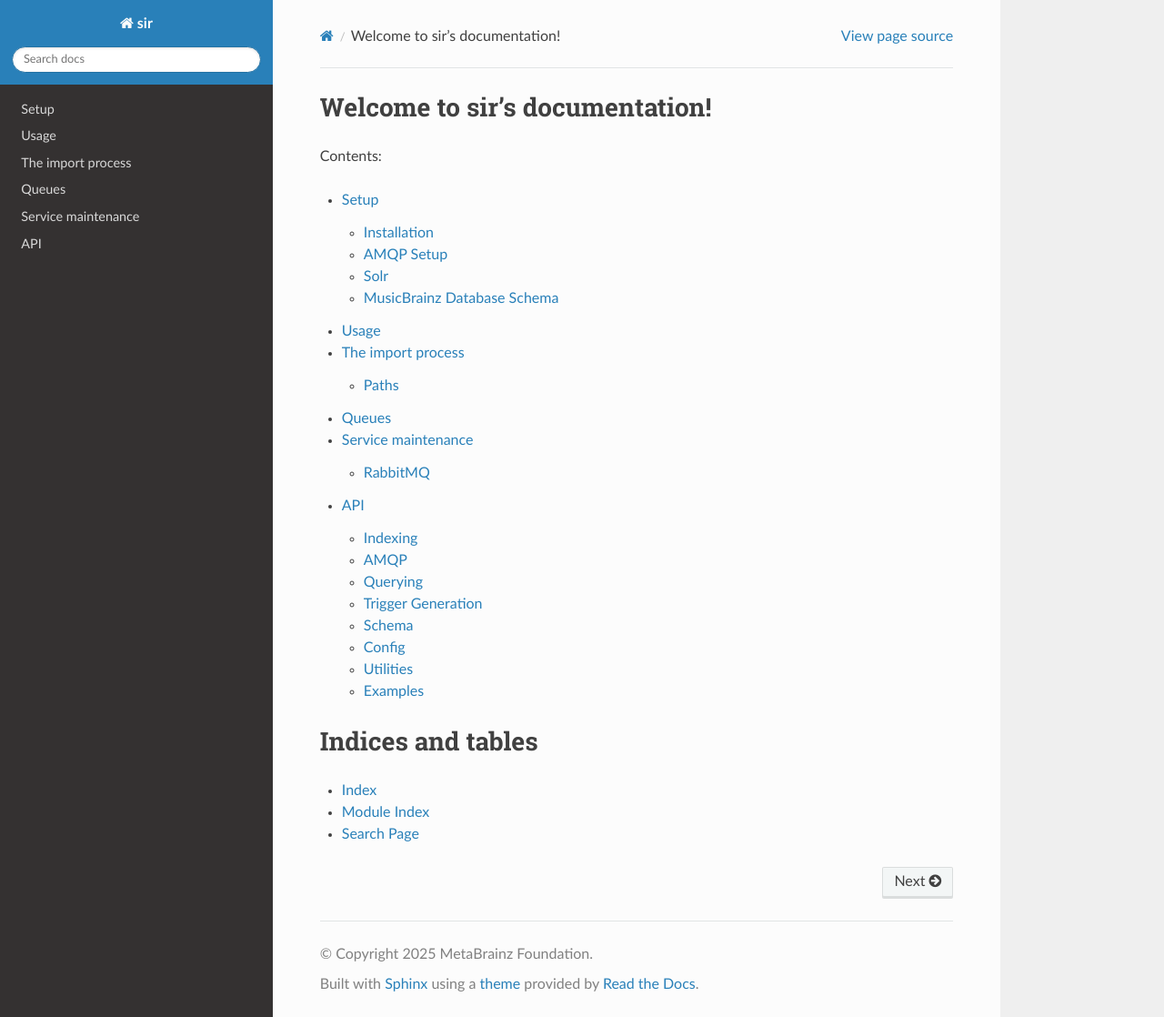
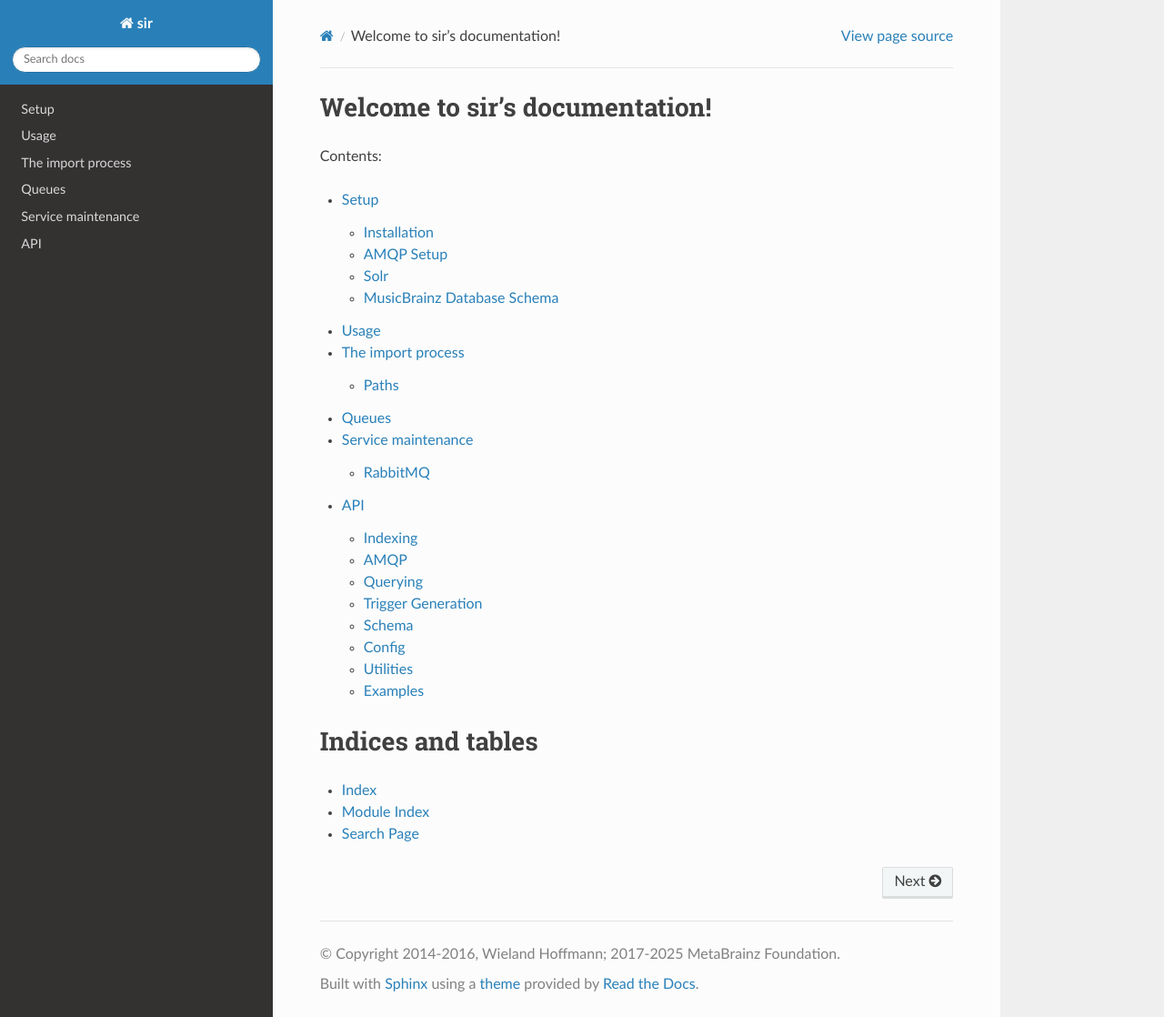
Before and after one commit to metabrainz/sir, a Sphinx documentation site: the page built from docs/source/index.rst, in a window 1280 px wide and 1118 px high. Shown: the whole window at 91% size. Built offline with Sphinx 7.4.7 and the Read the Docs theme 3.1.0, drawn with Linux system fonts in a browser that asks for light colours; the version number could not be read and is left out.

Commit message:
Apply suggestions from code review
Co-authored-by: yvanzo <yvanzo@users.noreply.github.com>

```diff
--- a/docs/source/conf.py
+++ b/docs/source/conf.py
@@ -52,7 +52,7 @@
 
 # General information about the project.
 project = 'sir'
-copyright = '2025 MetaBrainz Foundation'
+copyright = '2014-2016, Wieland Hoffmann; 2017-2025 MetaBrainz Foundation'
 
 # The version info for the project you're documenting, acts as replacement for
 # |version| and |release|, also used in various other places throughout the
@@ -187,7 +187,7 @@
 # (source start file, target name, title, author, documentclass [howto/manual]).
 latex_documents = [
   ('index', 'sir.tex', 'sir Documentation',
-   'MetaBrainz Foundation', 'manual'),
+   'MetaBrainz Foundation \and Wieland Hoffman', 'manual'),
 ]
 
 # The name of an image file (relative to this directory) to place at the top of
@@ -220,5 +220,5 @@
 # (source start file, name, description, authors, manual section).
 man_pages = [
     ('index', 'sir', 'sir Documentation',
-     ['MetaBrainz Foundation'], 1)
+     ['MetaBrainz Foundation', 'Wieland Hoffmann'], 1)
 ]
--- a/pyproject.toml
+++ b/pyproject.toml
@@ -2,7 +2,8 @@
 name = "sir"
 description="Search Index Rabbit"
 authors = [
-    { name = "MetaBrainz Foundation", email = "support@metabrainz.org" }
+    { name = "MetaBrainz Foundation", email = "support@metabrainz.org" },
+    { name = "Wieland Hoffmann" }
 ]
 readme = "README.rst"
 license = "MIT"
```
